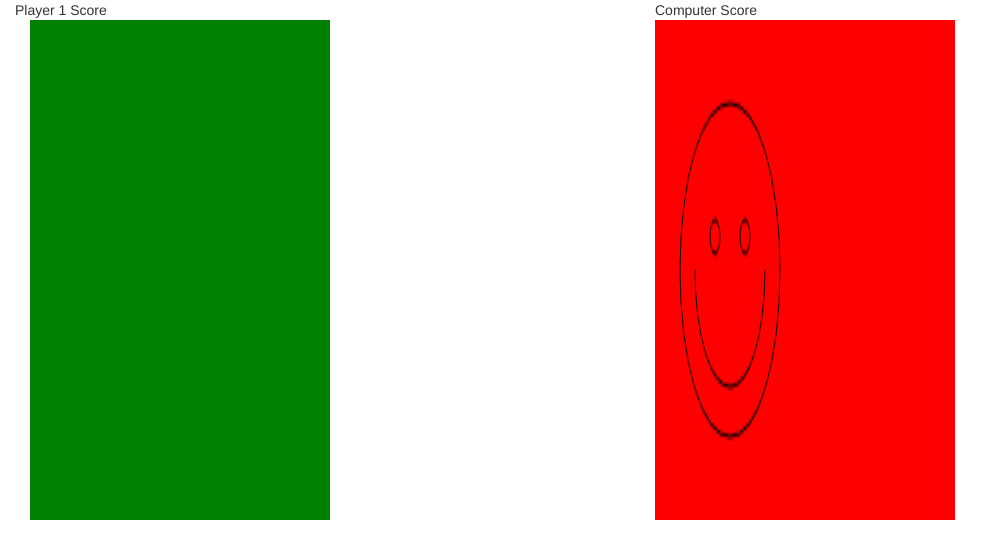
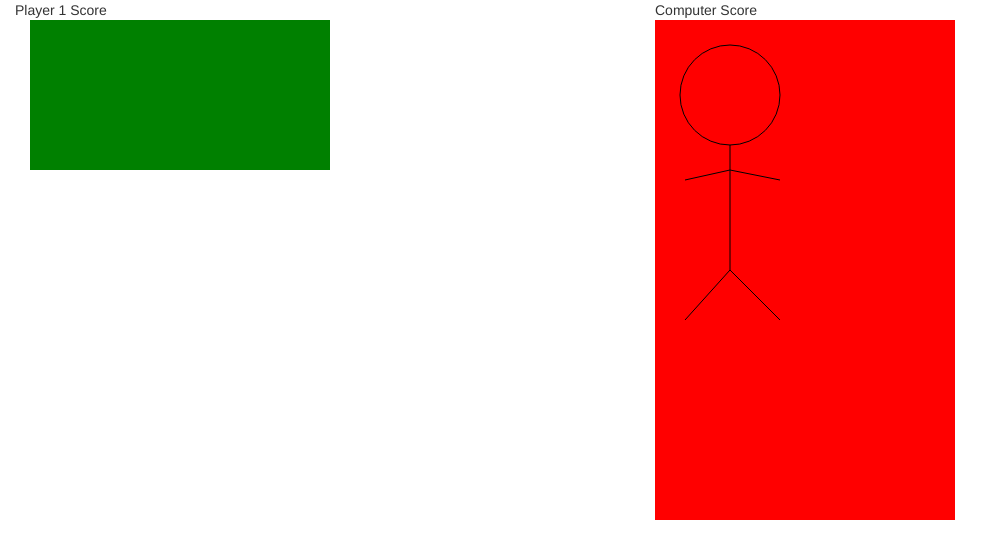
Before and after one commit to digitalartcrew/hang-man, a website: page public/index.html in a window 1280 px wide. Shown: the whole page, without its empty margins (0-1002 px from the left). Drawn offline with nearby package versions, Linux system fonts and the light colour scheme.

Commit message:
hangman created

```diff
--- a/public/css/styles.css
+++ b/public/css/styles.css
@@ -1,11 +1,7 @@
 #hangman {
-	height: 500px;
-	width: 300px;
 	background-color: red;
 }
 
 #guessbox {
-	height: 500px;
-	width: 300px;
 	background-color: green
 }
--- a/public/index.html
+++ b/public/index.html
@@ -28,8 +28,8 @@
 		<div class="col-md-6">
 			<canvas id="guessbox"></canvas>
 		</div>
-		<div class="col-md-6 hangman">
-			<canvas id="hangman"></canvas>
+		<div class="col-md-6">
+			<canvas id="hangman" width="300" height="500"></canvas>
 		</div>
 	</section>
 	<section id="letters"></section>
--- a/public/js/hangman.js
+++ b/public/js/hangman.js
@@ -1,17 +1,43 @@
 $('document').ready(function(){
 
+	var x = 75;
+	//head
 	var canvas = document.getElementById('hangman');
-  if (canvas.getContext) {
-     var ctx = canvas.getContext('2d');
+    var ctx = canvas.getContext('2d');
+    ctx.beginPath();
+    ctx.arc(x, 75, 50, 0, Math.PI * 2, true); // Outer circle
+    ctx.stroke();
 
+    // body
     ctx.beginPath();
-    ctx.arc(75, 75, 50, 0, Math.PI * 2, true); // Outer circle
-    ctx.moveTo(110, 75);
-    ctx.arc(75, 75, 35, 0, Math.PI, false);  // Mouth (clockwise)
-    ctx.moveTo(65, 65);
-    ctx.arc(60, 65, 5, 0, Math.PI * 2, true);  // Left eye
-    ctx.moveTo(95, 65);
-    ctx.arc(90, 65, 5, 0, Math.PI * 2, true);  // Right eye
+    ctx.moveTo(x, 125);
+    ctx.lineTo(x, 250);
     ctx.stroke();
-  }
+
+    //left arm
+    ctx.beginPath();
+    ctx.moveTo(x, 150);
+    ctx.lineTo(30, 160);
+    ctx.stroke();
+
+     //left arm
+    ctx.beginPath();
+    ctx.moveTo(x, 150);
+    ctx.lineTo(125, 160);
+    ctx.stroke();
+
+      //left leg
+    ctx.beginPath();
+    ctx.moveTo(x, 250);
+    ctx.lineTo(30, 300);
+    ctx.stroke();
+
+     //left leg
+    ctx.beginPath();
+    ctx.moveTo(x, 250);
+    ctx.lineTo(125, 300);
+    ctx.stroke();
+
+
+
 })
```
